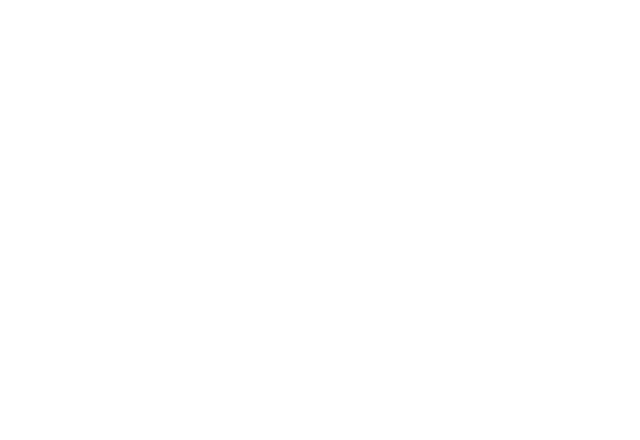
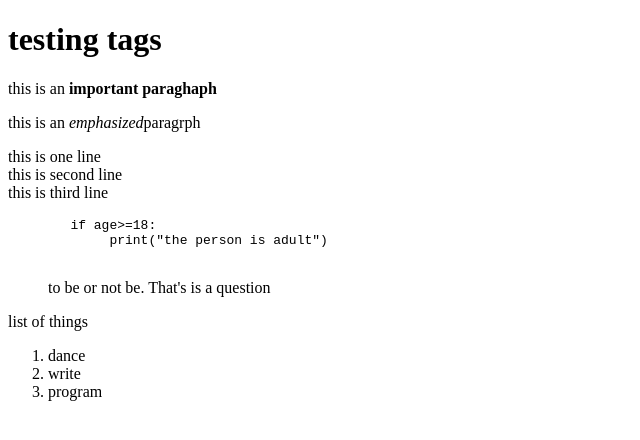
Before and after one commit to noeliabello/projectHTMLnew1, a plain HTML site: page index.html in a window 1280 px wide. Shown: the whole page, without its empty margins (0-640 px from the left). Drawn offline with Linux system fonts and the light colour scheme.

Commit message:
list of things created

```diff
--- a/index.html
+++ b/index.html
@@ -7,6 +7,26 @@
     <title>Document</title>
 </head>
 <body>
-
+    <h1>testing tags</h1>
+    <p>this is  an <strong>important paraghaph</strong></p>
+    <p>this is an <em>emphasized</em>paragrph</p>
+    <p>
+      this is one line <br>
+      this is second line <br>
+      this is third line
+    </p>
+    <pre>
+        if age>=18:
+             print("the person is adult")
+    </pre>
+    <blockquote>
+        to be or not be. That's is a question
+    </blockquote>
+    <p>list of things</p>
+    <ol>
+        <li>dance</li>
+        <li>write</li>
+        <li>program</li>
+    </ol>
 </body>
 </html>
```
